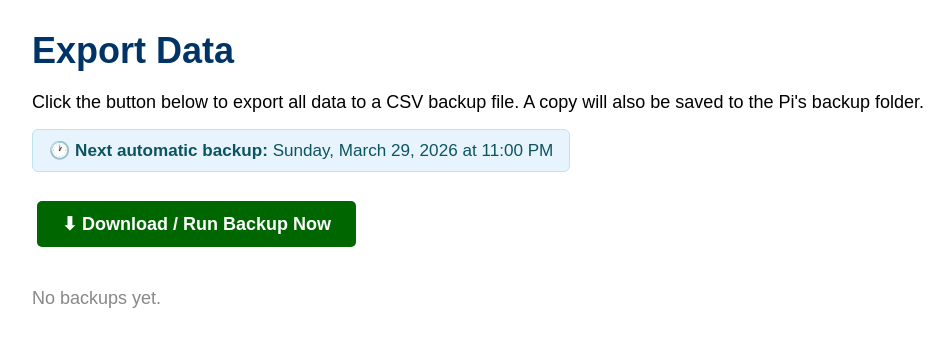
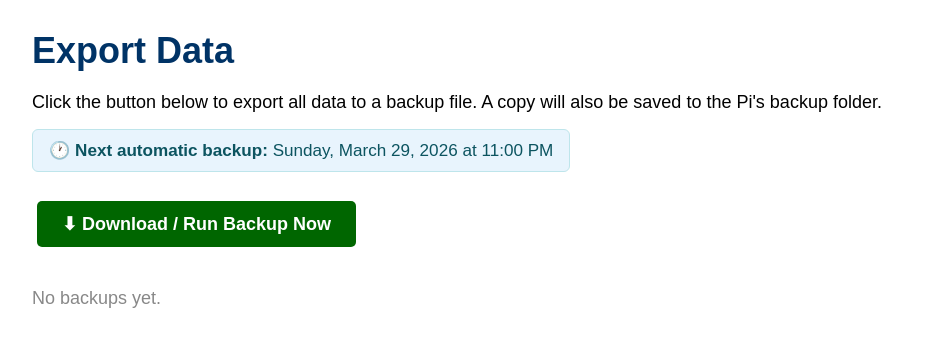
Before and after one commit to brandontrice/sunset-courts, a Flask app: page /export in a window 1280 px wide. Shown: the part 53-400 px from the top of the page, without its empty margins (38-989 px from the left). Run offline with Flask 3, Linux system fonts and the light colour scheme.

Commit message:
Update export.html

```diff
--- a/templates/export.html
+++ b/templates/export.html
@@ -2,7 +2,7 @@
 {% block content %}
 
 <h1>Export Data</h1>
-<p>Click the button below to export all data to a CSV backup file. A copy will also be saved to the Pi's backup folder.</p>
+<p>Click the button below to export all data to a backup file. A copy will also be saved to the Pi's backup folder.</p>
 
 <!-- Next scheduled backup notice -->
 <div style="margin-top: 16px; padding: 10px 16px; background: #e8f4fd; border: 1px solid #bee5eb;
```
